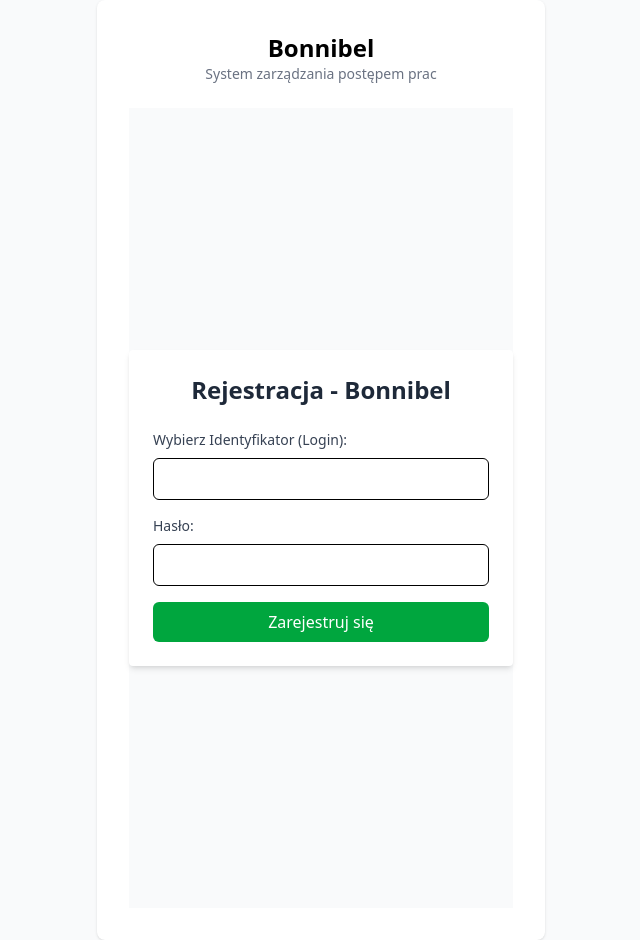
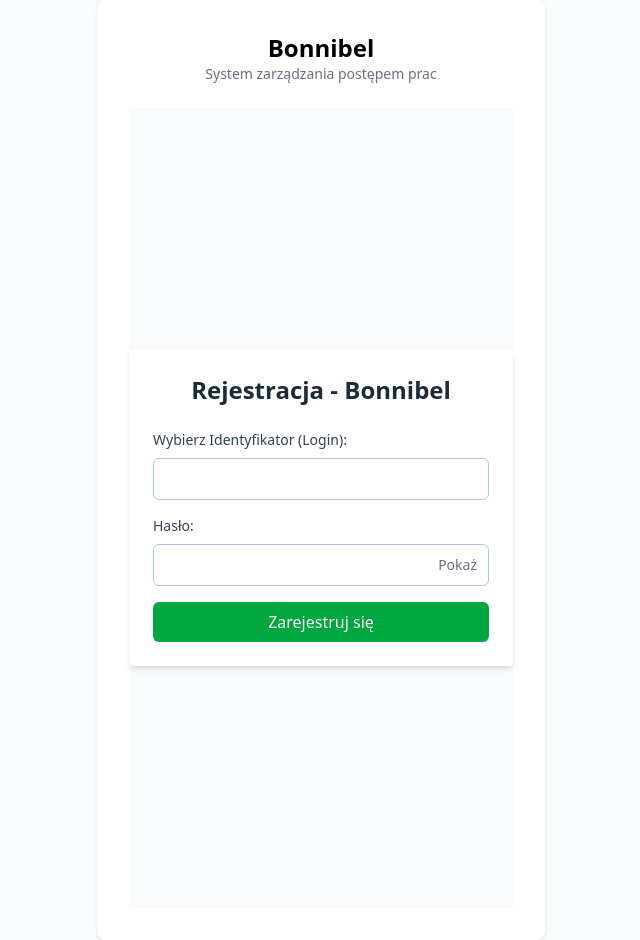
Before and after one commit to robertert/bonnibel, a React (Vite) app in the folder bonnibel-frontend/: page /register in a window 1280 px wide. Shown: the whole page, without its empty margins (319-959 px from the left). Built offline with nearby package versions, Linux system fonts and the light colour scheme.

Commit message:
fix: black letters and show/hide password option

```diff
--- a/bonnibel-frontend/src/modules/auth/pages/LoginPage.tsx
+++ b/bonnibel-frontend/src/modules/auth/pages/LoginPage.tsx
@@ -8,7 +8,7 @@
   const loginInStore = useAuthStore((state) => state.login);
   const navigate = useNavigate();
   const [error, setError] = useState<string | null>(null);
-
+  const [showPassword, setShowPassword] = useState(false);
   const { register, handleSubmit, formState: { isSubmitting } } = useForm();
 
   const onSubmit = async (data: any) => {
@@ -31,12 +31,27 @@
 
         <div className="mb-4">
           <label className="block mb-2 text-sm font-medium text-gray-700">Identyfikator użytkownika:</label>
-          <input {...register('userId', { required: true })} className="w-full px-3 py-2 border rounded-md focus:outline-none focus:ring-2 focus:ring-blue-500 " style={{ borderColor: '#acc6ec' }} />
+          <input {...register('userId', { required: true })} className="w-full px-3 py-2 border rounded-md focus:outline-none focus:ring-2 focus:ring-blue-500 " style={{ borderColor: '#acc6ec', color: 'black' }} />
         </div>
 
         <div className="mb-4">
           <label className="block mb-2 text-sm font-medium text-gray-700">Hasło:</label>
-          <input type="password" {...register('password', { required: true })} className="w-full px-3 py-2 border rounded-md focus:outline-none focus:ring-2 focus:ring-blue-500" style={{ borderColor: '#acc6ec' }} />
+          <div className="relative">
+            <input
+              type={showPassword ? 'text' : 'password'}
+              {...register('password', { required: true })}
+              className="w-full px-3 py-2 pr-12 border rounded-md focus:outline-none focus:ring-2 focus:ring-blue-500"
+              style={{ borderColor: '#acc6ec', color: 'black', backgroundColor: 'white' }}
+            />
+            <button
+              type="button"
+              onClick={() => setShowPassword(!showPassword)}
+              className="absolute inset-y-0 right-0 flex items-center pr-3 text-sm text-gray-500 hover:text-gray-700"
+              style={{ background: 'none', border: 'none', cursor: 'pointer' }}
+            >
+              {showPassword ? 'Ukryj' : 'Pokaż'}
+            </button>
+          </div>
         </div>
 
         {error && <p className="mb-4 text-sm text-red-600">{error}</p>}
--- a/bonnibel-frontend/src/modules/auth/pages/SignupPage.tsx
+++ b/bonnibel-frontend/src/modules/auth/pages/SignupPage.tsx
@@ -8,7 +8,7 @@
   const loginInStore = useAuthStore((state) => state.login);
   const navigate = useNavigate();
   const [error, setError] = useState<string | null>(null);
-
+  const [showPassword, setShowPassword] = useState(false);
   const { register, handleSubmit, formState: { isSubmitting } } = useForm();
 
   const onSubmit = async (data: any) => {
@@ -31,12 +31,27 @@
 
         <div className="mb-4">
           <label className="block mb-2 text-sm font-medium text-gray-700">Wybierz Identyfikator (Login):</label>
-          <input {...register('userId', { required: true })} className="w-full px-3 py-2 border rounded-md focus:outline-none focus:ring-2 focus:ring-blue-500" />
+          <input {...register('userId', { required: true })} className="w-full px-3 py-2 border rounded-md focus:outline-none focus:ring-2 focus:ring-blue-500" style={{ borderColor: '#acc6ec', color: 'black' }} />
         </div>
 
         <div className="mb-4">
           <label className="block mb-2 text-sm font-medium text-gray-700">Hasło:</label>
-          <input type="password" {...register('password', { required: true })} className="w-full px-3 py-2 border rounded-md focus:outline-none focus:ring-2 focus:ring-blue-500" />
+          <div className="relative">
+            <input
+              type={showPassword ? 'text' : 'password'}
+              {...register('password', { required: true })}
+              className="w-full px-3 py-2 pr-12 border rounded-md focus:outline-none focus:ring-2 focus:ring-blue-500"
+              style={{ borderColor: '#acc6ec', color: 'black', backgroundColor: 'white' }}
+            />
+            <button
+              type="button"
+              onClick={() => setShowPassword(!showPassword)}
+              className="absolute inset-y-0 right-0 flex items-center pr-3 text-sm text-gray-500 hover:text-gray-700"
+              style={{ background: 'none', border: 'none', cursor: 'pointer' }}
+            >
+              {showPassword ? 'Ukryj' : 'Pokaż'}
+            </button>
+          </div>
         </div>
 
         {error && <p className="mb-4 text-sm text-red-600">{error}</p>}
```
